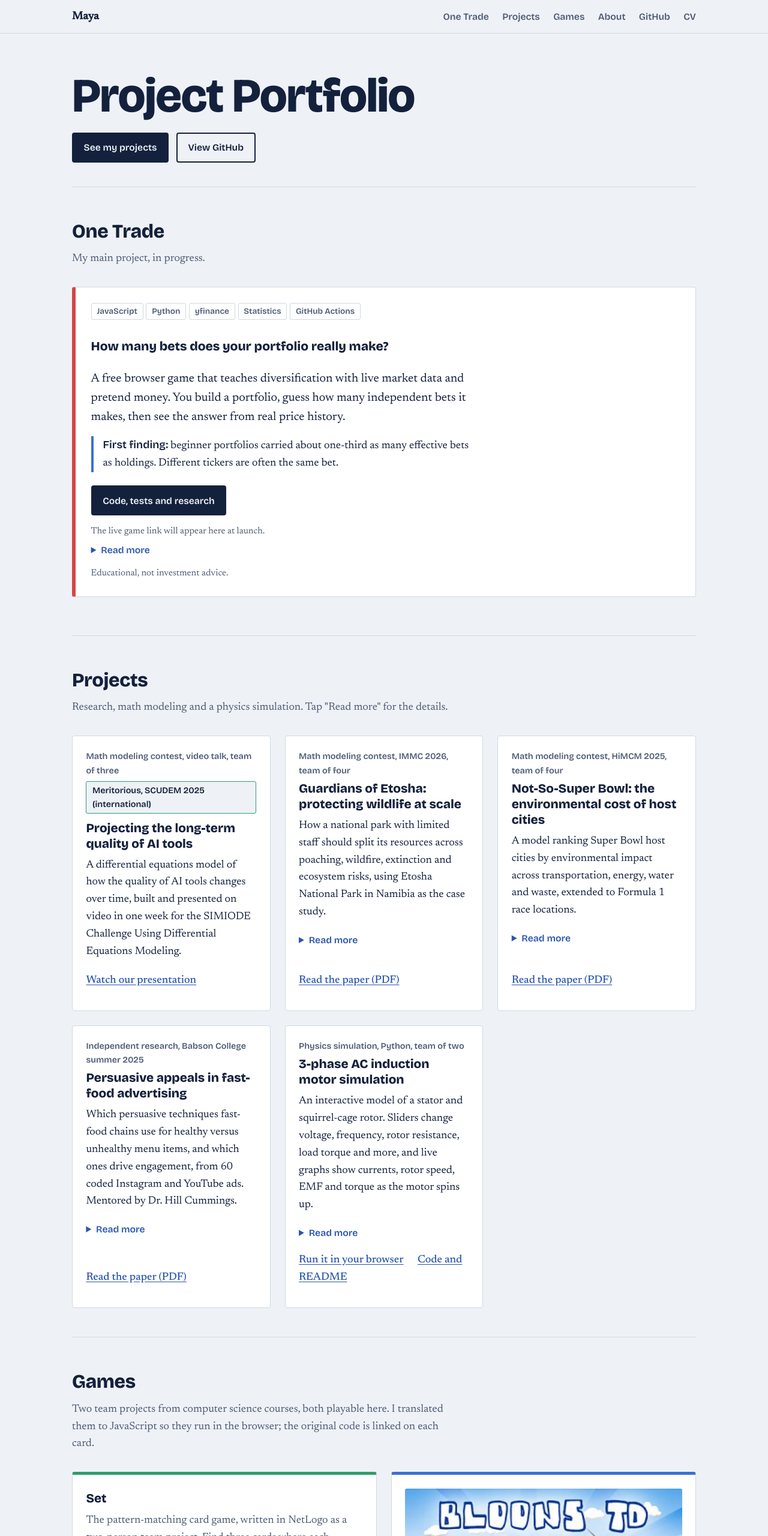
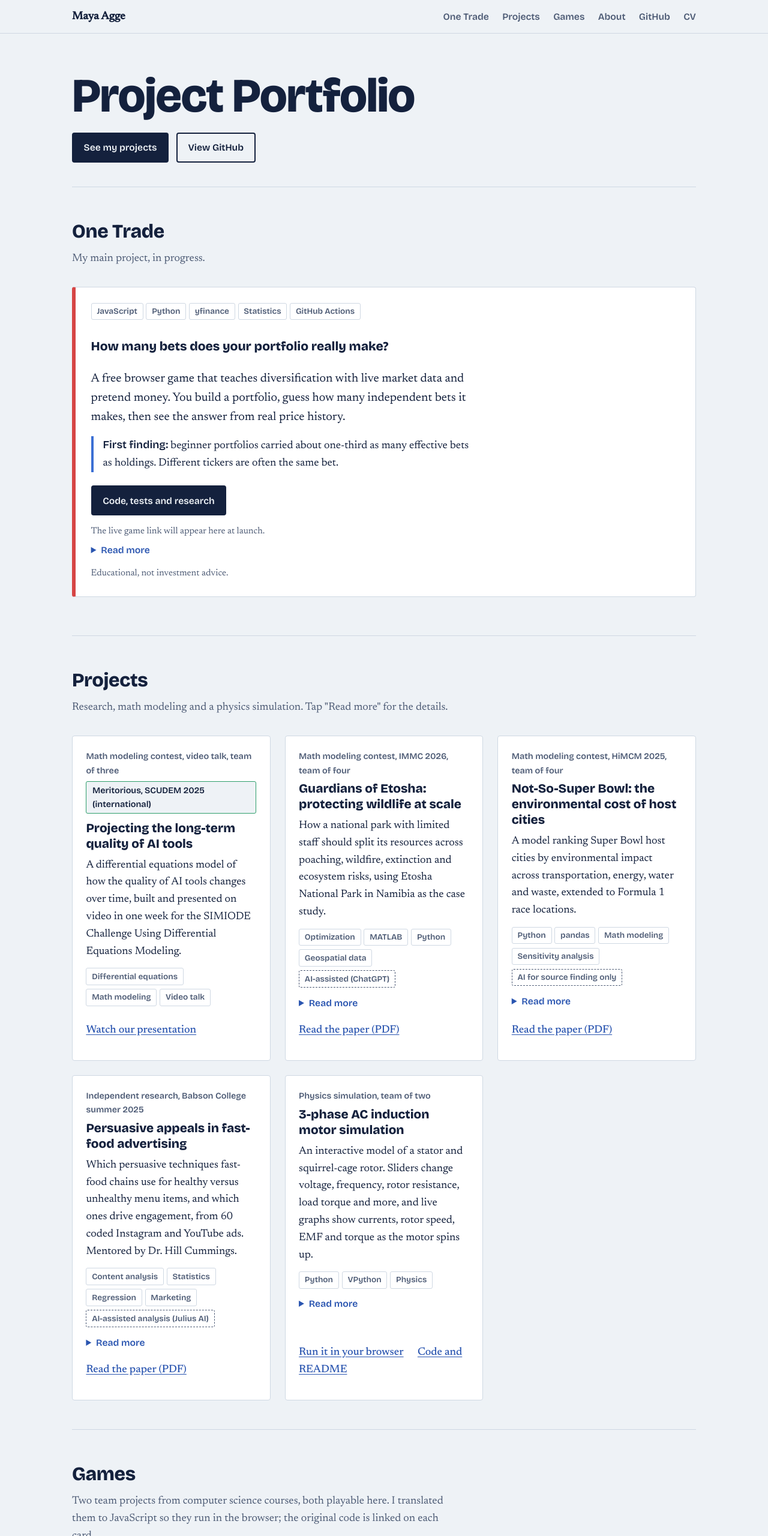
Before and after one commit to mayaagge/mayaagge.github.io, a plain HTML site: page index.html in a window 1280 px wide. Shown: the top 2560 px of the page at 60% size. Drawn offline with nearby package versions, Linux system fonts and the light colour scheme.

Commit message:
Update project titles and tags in index.html

```diff
--- a/index.html
+++ b/index.html
@@ -122,6 +122,7 @@
   .card .kind { font-family: "Bricolage Grotesque", system-ui, sans-serif; font-weight: 600; font-size: .9rem; color: var(--muted); margin: 0 0 .4rem; }
   .award { display: inline-block; align-self: flex-start; font-family: "Bricolage Grotesque", system-ui, sans-serif; font-weight: 600; font-size: .9rem; padding: .2rem .6rem; border-radius: 3px; margin: 0 0 .7rem; background: var(--paper); border: 1px solid var(--phase-b); color: var(--ink); }
   .card .links { margin-top: auto; padding-top: .4rem; }
+  .meta .tag.ai { border-style: dashed; border-color: var(--muted); }
 
   /* read more */
   details { margin: .4rem 0 .8rem; }
@@ -136,7 +137,7 @@
 
 <header class="top">
   <div class="wrap">
-    <a class="brand" href="#top">Maya</a>
+    <a class="brand" href="#top">Maya Agge</a>
     <nav aria-label="Main">
       <a href="#one-trade">One Trade</a>
       <a href="#projects">Projects</a>
@@ -202,6 +203,7 @@
           <span class="award">Meritorious, SCUDEM 2025 (international)</span>
           <h3>Projecting the long-term quality of AI tools</h3>
           <p>A differential equations model of how the quality of AI tools changes over time, built and presented on video in one week for the SIMIODE Challenge Using Differential Equations Modeling.</p>
+          <div class="meta"><span class="tag">Differential equations</span><span class="tag">Math modeling</span><span class="tag">Video talk</span></div>
           <p class="links"><a href="https://youtu.be/SutvgRN8xf4">Watch our presentation</a></p>
         </article>
 
@@ -209,6 +211,7 @@
           <p class="kind">Math modeling contest, IMMC 2026, team of four</p>
           <h3>Guardians of Etosha: protecting wildlife at scale</h3>
           <p>How a national park with limited staff should split its resources across poaching, wildfire, extinction and ecosystem risks, using Etosha National Park in Namibia as the case study.</p>
+          <div class="meta"><span class="tag">Optimization</span><span class="tag">MATLAB</span><span class="tag">Python</span><span class="tag">Geospatial data</span><span class="tag ai">AI-assisted (ChatGPT)</span></div>
           <details>
             <summary>Read more</summary>
             <dl>
@@ -218,6 +221,8 @@
               <dd>Built an optimization model for each risk, combined them into one resource mix, allocated it across four zones, and checked it with a staffing plan for 295 people, sensitivity and scenario analysis. Then adapted it to parks in Chile and India.</dd>
               <dt>What I'd improve</dt>
               <dd>We weighted the four risks equally because we found no evidence to rank them. I'd test how much the final allocation depends on that choice.</dd>
+              <dt>How we used AI</dt>
+              <dd>ChatGPT helped draft framework ideas and MATLAB code, convert the paper to LaTeX, keep notation consistent across sections, and suggest sources. We checked every equation, number and source against original material, and the final model and conclusions are our own. The paper includes a full AI-use report.</dd>
             </dl>
           </details>
           <p class="links"><a href="papers/IMMC_2026_Team17641.pdf">Read the paper (PDF)</a></p>
@@ -227,6 +232,7 @@
           <p class="kind">Math modeling contest, HiMCM 2025, team of four</p>
           <h3>Not-So-Super Bowl: the environmental cost of host cities</h3>
           <p>A model ranking Super Bowl host cities by environmental impact across transportation, energy, water and waste, extended to Formula 1 race locations.</p>
+          <div class="meta"><span class="tag">Python</span><span class="tag">pandas</span><span class="tag">Math modeling</span><span class="tag">Sensitivity analysis</span><span class="tag ai">AI for source finding only</span></div>
           <details>
             <summary>Read more</summary>
             <dl>
@@ -236,6 +242,8 @@
               <dd>Min-max normalization, a correlation check between factors, entropy weighting so the data set the weights, and a sensitivity analysis on those weights. Calibrated on Super Bowl LIX in New Orleans.</dd>
               <dt>What I'd improve</dt>
               <dd>With only seven cities, the weights and rankings can shift when a city is added or removed. I'd test that directly, and add uncertainty ranges to the scores.</dd>
+              <dt>How we used AI</dt>
+              <dd>Only to help find sources, which we then evaluated ourselves. The model and the math are our own.</dd>
             </dl>
           </details>
           <p class="links"><a href="papers/HiMCM_2025_Team17641.pdf">Read the paper (PDF)</a></p>
@@ -245,6 +253,7 @@
           <p class="kind">Independent research, Babson College summer 2025</p>
           <h3>Persuasive appeals in fast-food advertising</h3>
           <p>Which persuasive techniques fast-food chains use for healthy versus unhealthy menu items, and which ones drive engagement, from 60 coded Instagram and YouTube ads. Mentored by Dr. Hill Cummings.</p>
+          <div class="meta"><span class="tag">Content analysis</span><span class="tag">Statistics</span><span class="tag">Regression</span><span class="tag">Marketing</span><span class="tag ai">AI-assisted analysis (Julius AI)</span></div>
           <details>
             <summary>Read more</summary>
             <dl>
@@ -254,15 +263,18 @@
               <dd>Built the coding framework from the advertising literature, collected and coded every ad, and ran chi-square tests, t-tests, correlations and regressions.</dd>
               <dt>What I'd improve</dt>
               <dd>Add a second coder to check reliability, use a larger sample, and correct for running many tests at once, since with this many comparisons a few results can look significant by chance.</dd>
+              <dt>How I used AI</dt>
+              <dd>Julius AI helped with data exploration, statistical testing and spotting patterns. I designed the study, collected and coded every ad myself, and interpreted the results.</dd>
             </dl>
           </details>
           <p class="links"><a href="papers/Maya_Agge_Babson_2025.pdf">Read the paper (PDF)</a></p>
         </article>
 
         <article class="card">
-          <p class="kind">Physics simulation, Python, team of two</p>
+          <p class="kind">Physics simulation, team of two</p>
           <h3>3-phase AC induction motor simulation</h3>
           <p>An interactive model of a stator and squirrel-cage rotor. Sliders change voltage, frequency, rotor resistance, load torque and more, and live graphs show currents, rotor speed, EMF and torque as the motor spins up.</p>
+          <div class="meta"><span class="tag">Python</span><span class="tag">VPython</span><span class="tag">Physics</span></div>
           <details>
             <summary>Read more</summary>
             <dl>
@@ -287,6 +299,7 @@
         <article class="game">
           <h3>Set</h3>
           <p>The pattern-matching card game, written in NetLogo as a two-person team project. Find three cards where each feature is all the same or all different. Five correct sets wins, and you get 15 seconds per round.</p>
+          <div class="meta"><span class="tag">NetLogo</span><span class="tag">JavaScript</span></div>
           <a class="play" href="play/set.html">Play in your browser</a><br>
           <a href="https://github.com/mayaagge/final-set-group">Original NetLogo code</a>
         </article>
@@ -294,6 +307,7 @@
           <img src="play/assets/bloons/STARTSCREEN.png" alt="Bloons TD title screen" width="336" height="224" style="width:100%;height:auto;margin:0 0 .7rem;border-radius:3px">
           <h3>Bloons Tower Defense</h3>
           <p>A tower defense game built in Processing by a team of three, with five monkey types, five balloon types, and ten rounds. The repo has a design document, a UML diagram, and 233 commits.</p>
+          <div class="meta"><span class="tag">Processing</span><span class="tag">Python</span><span class="tag">JavaScript</span></div>
           <a class="play" href="play/bloons.html">Play in your browser</a><br>
           <a href="https://github.com/mayaagge/final-bloons-tower-defense-group/blob/main/Design%20Doc.pdf">Design document</a><br>
           <a href="https://github.com/mayaagge/final-bloons-tower-defense-group">Original Processing code</a>
```
